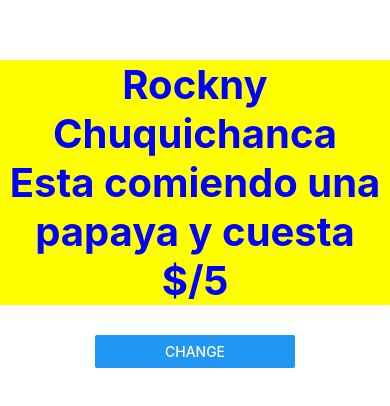
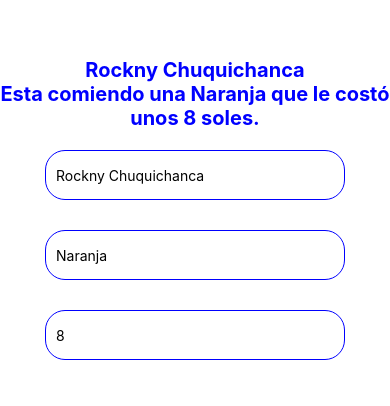
Before and after one commit to chrockny/TaskList, a React Native app: screen / in a window 390 px wide. Shown: the part 208-614 px from the top of the page. Built offline with nearby package versions, Linux system fonts and the light colour scheme.

Commit message:
Un nuevo ejemplo de react hooks

```diff
--- a/App.js
+++ b/App.js
@@ -1,35 +1,35 @@
-import { StatusBar } from 'expo-status-bar';
 import React, {useState} from 'react';
-import { StyleSheet, Text, View,Button } from 'react-native';
+import { StyleSheet,Platform, Text, View,Button ,TextInput} from 'react-native';
 
-export default function App() {
+const App = () => {
 
-  const [user,setUser] = useState('Rockny Chuquichanca');
-  const [style,setStyle] = useState(styles.mystyle);
-  const [fruit,setFruit] = useState({name:"Esta comiendo una papaya",price:5})
-  const pressHandler = ()=>{
-    setFruit({name:"apple",price:8})
-    if(user === 'Rockny Chuquichanca'){
-      setUser("Samuel Alfaro");
-      setStyle(styles.mystyle2);
-      setFruit({name:"Esta comiendo una fresa",price:8})
-    }
-    else{
-      setUser("Rockny Chuquichanca");
-      setStyle(styles.mystyle);
-      setFruit({name:"Esta comiendo una papaya",price:5})
+  const [fruit,setFruit] = useState({name:'Naranja',price:8});
+  const [user,setUser] = useState("Rockny Chuquichanca");
 
-    }
-  }
   return (
     <View style={styles.container}>
-      <Text style={style}>{user}</Text>
-      <Text style={style}>{fruit.name} y cuesta $/{fruit.price}</Text>
-      <View style={styles.buttonstyle}><Button
-      onPress={pressHandler}
-      title="Change"
-      ></Button></View>
-      <StatusBar style="auto"/>
+      <Text style={styles.mystyle}>{user}</Text>
+      <Text style={styles.mystyle}>Esta comiendo una {fruit.name} que le costó
+      unos {fruit.price} soles.
+      </Text>
+      <TextInput
+      placeholder="Ingresa el nombre de usuario"
+      style={styles.textInput}
+      onChangeText={(e) =>setUser(e)}
+      defaultValue={user}
+      />
+       <TextInput
+      placeholder="Ingresa el nombre de la fruta"
+      style={styles.textInput}
+      onChangeText={(e) =>setFruit({...fruit,name:e})}
+      defaultValue={fruit.name}
+      />
+       <TextInput
+      placeholder="Ingresa el precio de la fruta"
+      style={styles.textInput}
+      onChangeText={(e) =>setFruit({...fruit,price:e})}
+      defaultValue={`${fruit.price}`}
+      />
     </View>
   );
 }
@@ -45,18 +45,23 @@ const styles = StyleSheet.create({
     color:'blue',
     textAlign: 'center',
     fontWeight:'bold',
-    fontSize:40,
-    backgroundColor:'yellow',
-  },
-  mystyle2: {
-    color:'red',
-    textAlign: 'center',
-    fontWeight:'bold',
-    fontSize:40,
-    backgroundColor:'blue',
+    fontSize:20,
   },
   buttonstyle:{
     width:200,
     marginTop:30,
   },
+  textInput:{
+    marginTop:20,
+    borderRadius:20,
+    borderWidth:1,
+    borderColor:'blue',
+    width:300,
+    padding:10,
+    height:50,
+    margin:10,
+  },
 });
+
+
+export default App;
```
